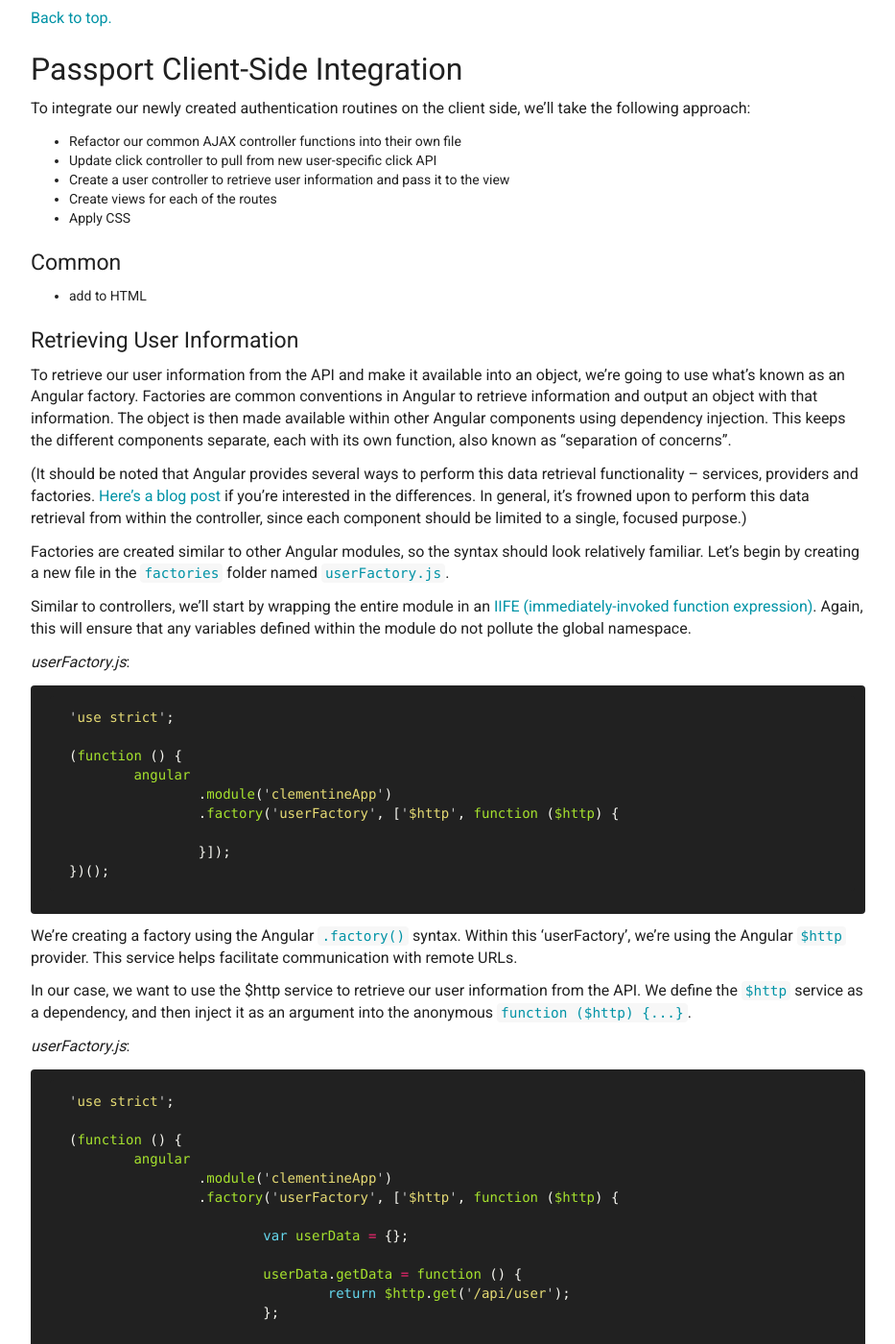
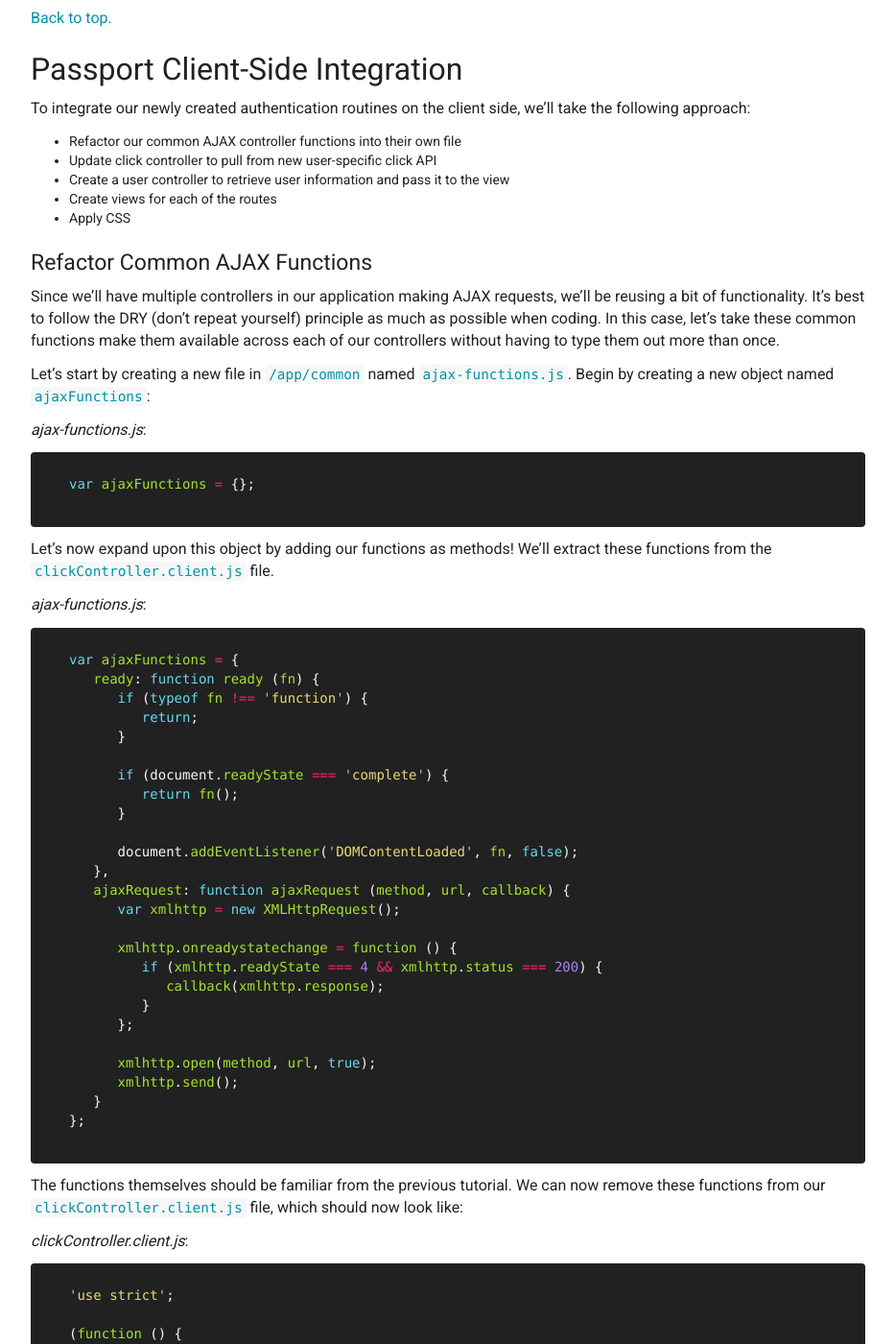
Before and after one commit to johnstonbl01/clementinejs, a Jekyll site: the page built from tutorials/tutorial-passport.md, in a window 1280 px wide and 1400 px high, scrolled down 28744 px. Shown: the whole window at 96% size, without its empty margins (173-1106 px from the left). Built offline with Jekyll 4.4.1, drawn with Linux system fonts in a browser that asks for light colours; Markdown is read by kramdown in place of the engine named in the settings; some of the changed text lies outside the part shown.

Commit message:
Completed click controller modifications section.

````diff
--- a/tutorials/tutorial-passport.md
+++ b/tutorials/tutorial-passport.md
@@ -1232,74 +1232,165 @@
 - Create views for each of the routes
 - Apply CSS
 
-### Common
-
-- add to HTML
-
-### Retrieving User Information
-
-To retrieve our user information from the API and make it available into an object, we're going to use what's known as an Angular factory. Factories are common conventions in Angular to retrieve information and output an object with that information. The object is then made available within other Angular components using dependency injection. This keeps the different components separate, each with its own function, also known as "separation of concerns".
-
-(It should be noted that Angular provides several ways to perform this data retrieval functionality -- services, providers and factories. [Here's a blog post](http://tylermcginnis.com/angularjs-factory-vs-service-vs-provider/) if you're interested in the differences. In general, it's frowned upon to perform this data retrieval from within the controller, since each component should be limited to a single, focused purpose.)
-
-Factories are created similar to other Angular modules, so the syntax should look relatively familiar. Let's begin by creating a new file in the `factories` folder named `userFactory.js`.
-
-Similar to controllers, we'll start by wrapping the entire module in an [IIFE (immediately-invoked function expression)](https://en.wikipedia.org/wiki/Immediately-invoked_function_expression). Again, this will ensure that any variables defined within the module do not pollute the global namespace.
-
-_userFactory.js_:
+### Refactor Common AJAX Functions
+
+Since we'll have multiple controllers in our application making AJAX requests, we'll be reusing a bit of functionality. It's best to follow the DRY (don't repeat yourself) principle as much as possible when coding. In this case, let's take these common functions make them available across each of our controllers without having to type them out more than once.
+
+Let's start by creating a new file in `/app/common` named `ajax-functions.js`. Begin by creating a new object named `ajaxFunctions`:
+
+_ajax-functions.js_:
+
+```js
+var ajaxFunctions = {};
+```
+
+Let's now expand upon this object by adding our functions as methods! We'll extract these functions from the `clickController.client.js` file.
+
+_ajax-functions.js_:
+
+```js
+var ajaxFunctions = {
+   ready: function ready (fn) {
+      if (typeof fn !== 'function') {
+         return;
+      }
+
+      if (document.readyState === 'complete') {
+         return fn();
+      }
+
+      document.addEventListener('DOMContentLoaded', fn, false);
+   },
+   ajaxRequest: function ajaxRequest (method, url, callback) {
+      var xmlhttp = new XMLHttpRequest();
+
+      xmlhttp.onreadystatechange = function () {
+         if (xmlhttp.readyState === 4 && xmlhttp.status === 200) {
+            callback(xmlhttp.response);
+         }
+      };
+
+      xmlhttp.open(method, url, true);
+      xmlhttp.send();
+   }
+};
+```
+
+The functions themselves should be familiar from the previous tutorial. We can now remove these functions from our `clickController.client.js` file, which should now look like:
+
+_clickController.client.js_:
 
 ```js
 'use strict';
 
 (function () {
-	angular
-		.module('clementineApp')
-		.factory('userFactory', ['$http', function ($http) {
-
-		}]);
+
+   var addButton = document.querySelector('.btn-add');
+   var deleteButton = document.querySelector('.btn-delete');
+   var clickNbr = document.querySelector('#click-nbr');
+   var apiUrl = 'http://localhost:3000/api/clicks';
+
+   function updateClickCount (data) {
+      var clicksObject = JSON.parse(data);
+      clickNbr.innerHTML = clicksObject.clicks;
+   }
+
+   ready(ajaxRequest('GET', apiUrl, updateClickCount));
+
+   addButton.addEventListener('click', function () {
+
+      ajaxRequest('POST', apiUrl, function () {
+         ajaxRequest('GET', apiUrl, updateClickCount);
+      });
+
+   }, false);
+
+   deleteButton.addEventListener('click', function () {
+
+      ajaxRequest('DELETE', apiUrl, function () {
+         ajaxRequest('GET', apiUrl, updateClickCount);
+      });
+
+   }, false);
+
 })();
 ```
 
-We're creating a factory using the Angular [`.factory()`](https://docs.angularjs.org/guide/providers#factory-recipe) syntax. Within this 'userFactory', we're using the Angular [`$http`](https://docs.angularjs.org/api/ng/service/$http) provider. This service helps facilitate communication with remote URLs.
-
-In our case, we want to use the $http service to retrieve our user information from the API. We define the `$http` service as a dependency, and then inject it as an argument into the anonymous `function ($http) {...}`.
-
-_userFactory.js_:
+We'll come back to this file momentarily to make a few additional modifications. First, let's ensure that the new common functions are included in the `index.html` file. It's important that the common function file comes _before_ the other controller files.
+
+_index.html_:
+
+```html
+		...
+		<script type="text/javascript" src="common/ajax-functions.js"></script>
+		<script type="text/javascript" src="controllers/clickController.client.js"></script>
+	</body>
+```
+
+### Updating the Click Controller
+
+Since we moved the location of our `clicks` property to be within the user object, we need to make a few additional small modifications to the current `clickController`.
+
+The first modification should be to update the `apiURL` variable. We've moved the location of our clicks API to `/api/:id/clicks`, so this variable should reflect that.
+
+_clickController.client.js_:
 
 ```js
 'use strict';
 
 (function () {
-	angular
-		.module('clementineApp')
-		.factory('userFactory', ['$http', function ($http) {
-
-			var userData = {};
-
-			userData.getData = function () {
-				return $http.get('/api/user');
-			};
-
-			return userData;
-		}]);
+...
+var apiUrl = 'http://localhost:3000/api/:id/clicks';
+
+...
 })();
 ```
 
-Within the function, we first need to define the empty array that our data will be inserted into -- `var userData = {};`. Next, we define a method of the object named `getData` will will make an [HTTP GET request](https://en.wikipedia.org/wiki/Hypertext_Transfer_Protocol#Request_methods) using the Angular `$http` service.
-
-This GET Request will occur for our `/api/user` route where the server is going to store the appropriate user information as defined previously. Finally, we return our `userData` object. That's it, you've written an Angular factory! This factory will then get integrated into an Angular controller (we'll get to this soon) as a dependency where we can use this information to interact with the view.
-
-Before moving on, we need to make one final change to the `server.js` file to create a static shortcut for the factories folder that can be used within our HTML files.
-
-_server.js_:
-
-```js
-app.use('/controllers', express.static(process.cwd() + '/app/controllers'));
-app.use('/public', express.static(process.cwd() + '/public'));
-app.use('/factories', express.static(process.cwd() + '/app/factories'));
-```
-
-Let's move on to creating some of the new views and begin to further flesh out the front end of the application!
+next, we need to update where we're calling our AJAX functions from, since they've been moved to their own object. This can be done by using [dot notation](https://developer.mozilla.org/en-US/docs/Web/JavaScript/Reference/Operators/Property_Accessors#Dot_notation) for the function calls using the syntax `objectname.method()`. As an example, we'll update the `ready(...)` function call to be `ajaxFunctions.read(...)`. This needs to be done any time a method is invoked. Here's what the revised file should look like:
+
+_clickController.client.js_:
+
+```js
+'use strict';
+
+(function () {
+
+   var addButton = document.querySelector('.btn-add');
+   var deleteButton = document.querySelector('.btn-delete');
+   var clickNbr = document.querySelector('#click-nbr');
+   var apiUrl = 'http://localhost:3000/api/:id/clicks';
+
+   function updateClickCount (data) {
+      var clicksObject = JSON.parse(data);
+      clickNbr.innerHTML = clicksObject.clicks;
+   }
+
+   ajaxFunctions.ready(ajaxFunctions.ajaxRequest('GET', apiUrl, updateClickCount));
+
+   addButton.addEventListener('click', function () {
+
+      ajaxFunctions.ajaxRequest('POST', apiUrl, function () {
+         ajaxFunctions.ajaxRequest('GET', apiUrl, updateClickCount);
+      });
+
+   }, false);
+
+   deleteButton.addEventListener('click', function () {
+
+      ajaxFunctions.ajaxRequest('DELETE', apiUrl, function () {
+         ajaxFunctions.ajaxRequest('GET', apiUrl, updateClickCount);
+      });
+
+   }, false);
+
+})();
+```
+
+That's the last of the click controller modifications. Let's build our user controller!
+
+### Create the User Controller
+
+
 
 [Back to top.](#top)
 
@@ -1507,112 +1598,6 @@
 
 [Back to top.](#top)
 
-### Passing User Information to the View
-
-Now let's create the `userController` that was referenced in the views. What's our strategy here?
-
-- Create an Angular controller module with `$scope` and the `userFactory` as dependencies
-- Create a function that will retrieve the data from the `userFactory` and bind it to specific `$scope` properties
-- Invoke this newly created function to retrieve and store the user data
-
-That doesn't sound too hard, right? Let's give it a try.
-
-Let's start by creating a new file named `userControler.client.js` in the `app/controllers` directory. Then, as with other controllers, let's begin with an [IIFE](https://en.wikipedia.org/wiki/Immediately-invoked_function_expression).
-
-_userController.client.js_:
-
-```js
-'use strict';
-
-(function () {
-
-})();
-```
-
-Next, let's go ahead and insert the Angular module & controller code that we've used a few times now. This should look familiar. The only difference is that we're inserting our `userFactory` module as a dependency here. That will give us access to all of its functionality inside the controller.
-
-_userController.client.js_:
-
-```js
-'use strict';
-
-(function () {
-	angular
-		.module('clementineApp')
-		.controller('userController', ['$scope', 'userFactory', function ($scope, userFactory) {
-
-		}]);
-})();
-```
-
-Now we need a function to retrieve the user information from the `userFactory`. Think back to the `userFactory` and the object that is built within that component. We created a method there named `userData.getData()` that will retrieve the user information from the API.
-
-Because we included `userFactory` as a dependency, we have access to this method within the controller.
-
-_userController.client.js_:
-
-```js
-'use strict';
-
-(function () {
-	angular
-		.module('clementineApp')
-		.controller('userController', ['$scope', 'userFactory', function ($scope, userFactory) {
-
-			function getUserData () {
-				userFactory.getData()
-					.then(function (res) {
-						$scope.userName = res.data.username;
-						$scope.displayName = res.data.displayName;
-						$scope.twitterId = res.data.id;
-					});
-			}
-
-		}]);
-})();
-```
-
-The `getUserData()` function will use the `userFactory.getData()` method to trigger the HTTP GET request to the `/api/user` route from the `userFactory`. Because we're calling `userFactory.getData().then()`, we're asking Angular to provide us with a [Promise](https://developer.mozilla.org/en-US/docs/Web/JavaScript/Reference/Global_Objects/Promise) object.
-
-Promises are used for asynchronous computations within the code. In other words, we can make the request for the API data and the application can perform other functions while it waits for a response. When it receives the response, it will execute the callback function within the `then(callback-function)` method.
-
-In our case, the callback is an anonymous function (i.e. it's not named), which takes the returned Promise `response` object as an argument (`.then(function (res) {...});`). This Promise object from the Angular `$http service provider` (which we're using in the `userFactory`) has 5 properties. These are detailed within [the documentation](https://docs.angularjs.org/api/ng/service/$http). For our purposes, we're simply concerend with the `data` property, which is an object containing the data retrieved from the API.
-
-Remember that our API object has 3 data fields: `username`, `displayName` and `id`. We then bind those properties to the appropriate `$scope` properties. This will allow Angular access to this data within the application.
-
-The final step in implementing this controller, is to execute this function when the controller is initialized (i.e. the page loads). We do this by adding a single line to invoke the just-defined function.
-
-_userController.client.js_:
-
-```js
-'use strict';
-
-(function () {
-	angular
-		.module('clementineApp')
-		.controller('userController', ['$scope', 'userFactory', function ($scope, userFactory) {
-
-			function getUserData () {
-				userFactory.getData()
-					.then(function (res) {
-						$scope.userName = res.data.username;
-						$scope.displayName = res.data.displayName;
-						$scope.twitterId = res.data.id;
-					});
-			}
-
-			getUserData();
-
-		}]);
-})();
-```
-
-At this point we've setup all the puzzle pieces and can test the application to ensure everything works. Fire up node by entering `node server` from the terminal (note: you must be within your project directory for this to work). Next, point your browser to `http://localhost:3000` and be amazed! You've just integrated authentication in an application!
-
-If you receive an error message, then something has gone wrong. At this point everything should work without error. But golly gee, the app sure is ugly and looks disorganized! It's time to make it pretty...
-
-[Back to top.](#top)
-
 ### Make It Pretty
 
 As in the previous tutorial, I'm simply going to provide the CSS file in its entirety. If you have specific questions about why something within the file was done in a particular way, feel free to reach out to me!
````
